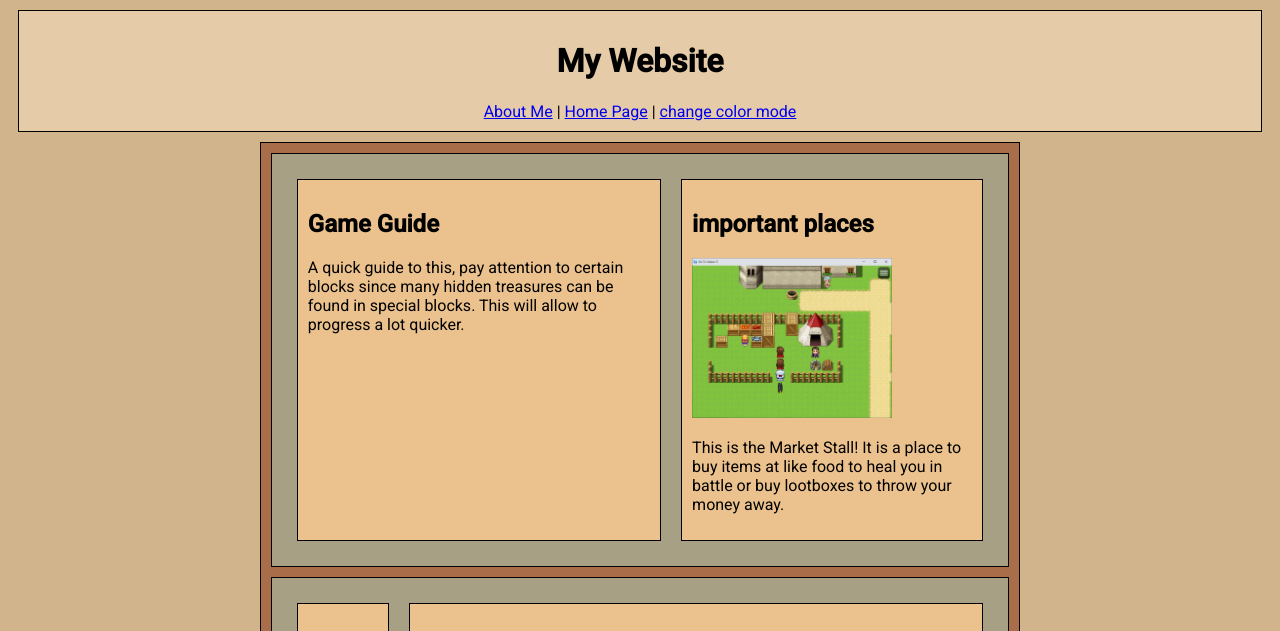
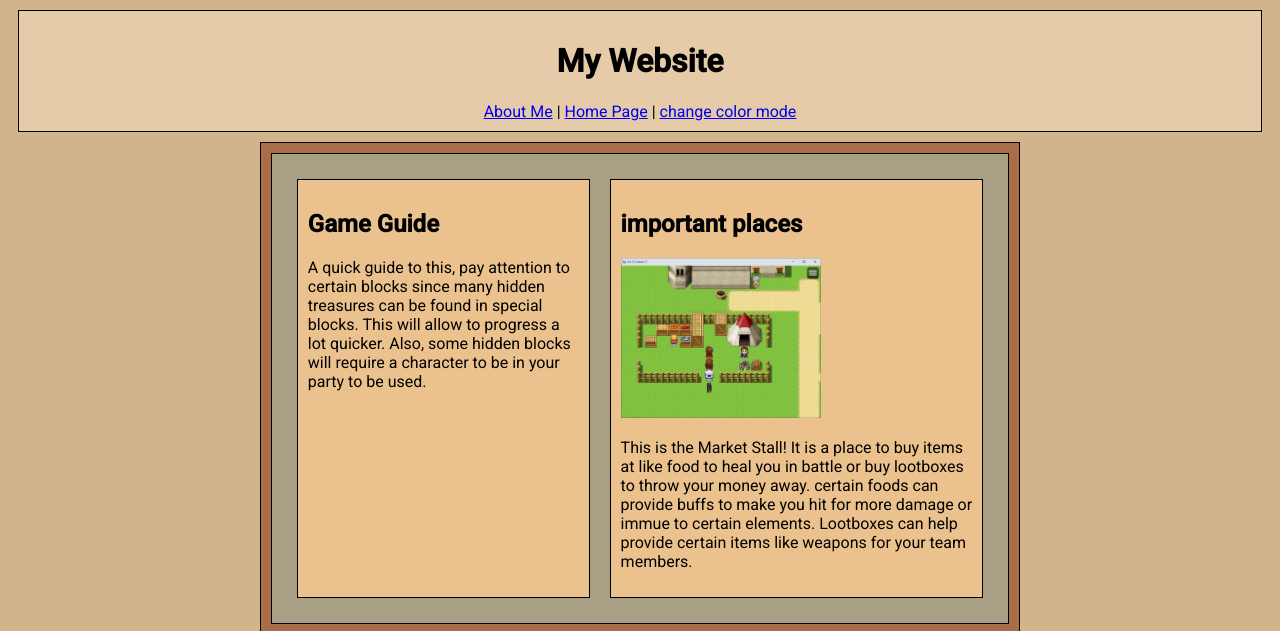
Before and after one commit to VamyVamizy/VamyVamizy.github.io, a plain HTML site: page gameguide.html in a window 1280 px wide. Shown: the top 631 px of the page. Drawn offline with Linux system fonts and the light colour scheme.

Commit message:
Update gameguide.html

```diff
--- a/gameguide.html
+++ b/gameguide.html
@@ -25,14 +25,16 @@
                 <h2>Game Guide</h2>
                 <p>
                     A quick guide to this, pay attention to certain blocks since many hidden treasures can be found in special blocks.
-                    This will allow to progress a lot quicker.
+                    This will allow to progress a lot quicker. Also, some hidden blocks will require a character to be in your party to be used.
                 </p>
             </div>
 
             <div class="post">
                 <h2>important places</h2>
                 <img src="img/Market.png" alt="Market Stall">
-                <p>This is the Market Stall! It is a place to buy items at like food to heal you in battle or buy lootboxes to throw your money away. </p>
+                <p>This is the Market Stall! It is a place to buy items at like food to heal you in battle or buy lootboxes to throw your money away.
+                    certain foods can provide buffs to make you hit for more damage or immue to certain elements.
+                Lootboxes can help provide certain items like weapons for your team members. </p>
             </div>
 
         </div>
```
